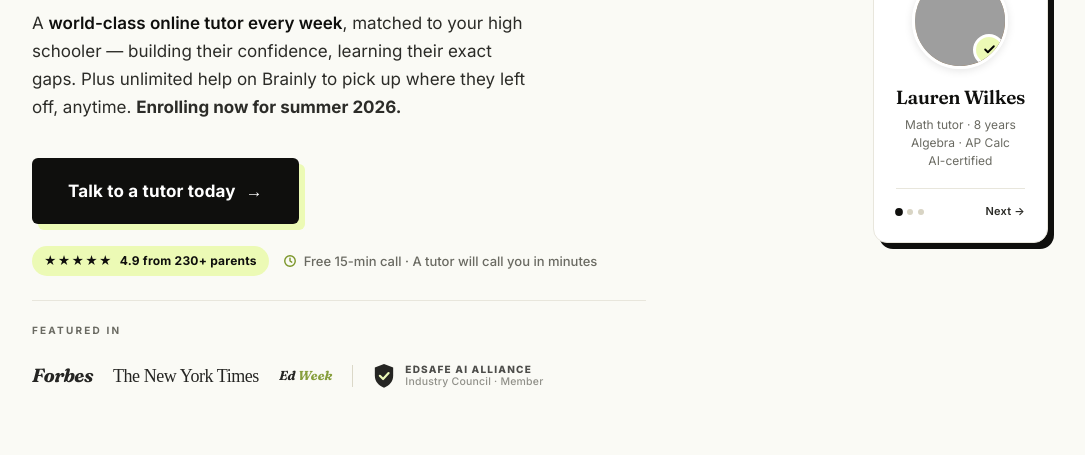
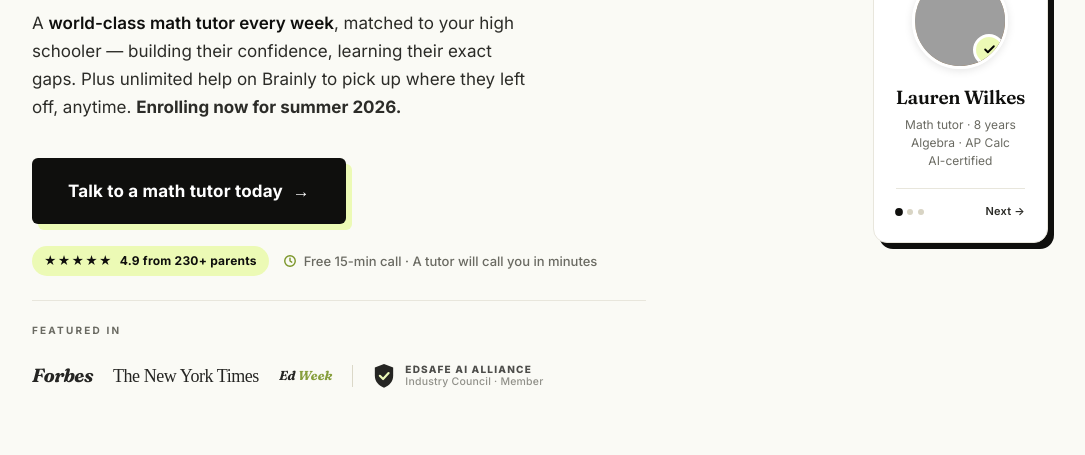
Before and after one commit to brainly-noah/br-tu-parent-lp-tests, a plain HTML site: page index.html in a window 1280 px wide. Shown: the part 345-800 px from the top of the page, without its empty margins (100-1185 px from the left). Drawn offline with Linux system fonts and the light colour scheme; grey boxes are pictures that could not be loaded; a web font is replaced by a local one.

Commit message:
Change tutor description to focus on math tutoring

```diff
--- a/index.html
+++ b/index.html
@@ -698,9 +698,9 @@
 
     <div class="hero-copy">
       <h1>Meet the last tutor your teen will <em class="ia">ever need.</em></h1>
-      <p class="body">A <strong>world-class online tutor every week</strong>, matched to your high schooler — building their confidence, learning their exact gaps. Plus unlimited help on Brainly to pick up where they left off, anytime. <b>Enrolling now for summer 2026.</b></p>
+      <p class="body">A <strong>world-class math tutor every week</strong>, matched to your high schooler — building their confidence, learning their exact gaps. Plus unlimited help on Brainly to pick up where they left off, anytime. <b>Enrolling now for summer 2026.</b></p>
 
-      <a class="btn btn-xl" href="#schedule">Talk to a tutor today <span class="arr">→</span></a>
+      <a class="btn btn-xl" href="#schedule">Talk to a math tutor today <span class="arr">→</span></a>
 
       <div class="hero-trust">
         <span class="pill"><span class="stars">★★★★★</span> 4.9 from 230+ parents</span>
```
